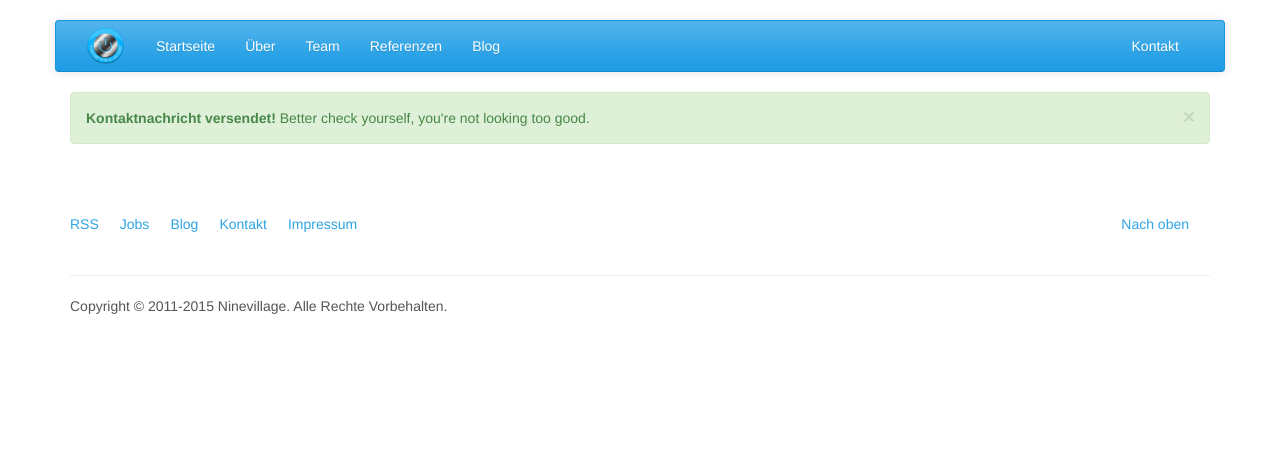
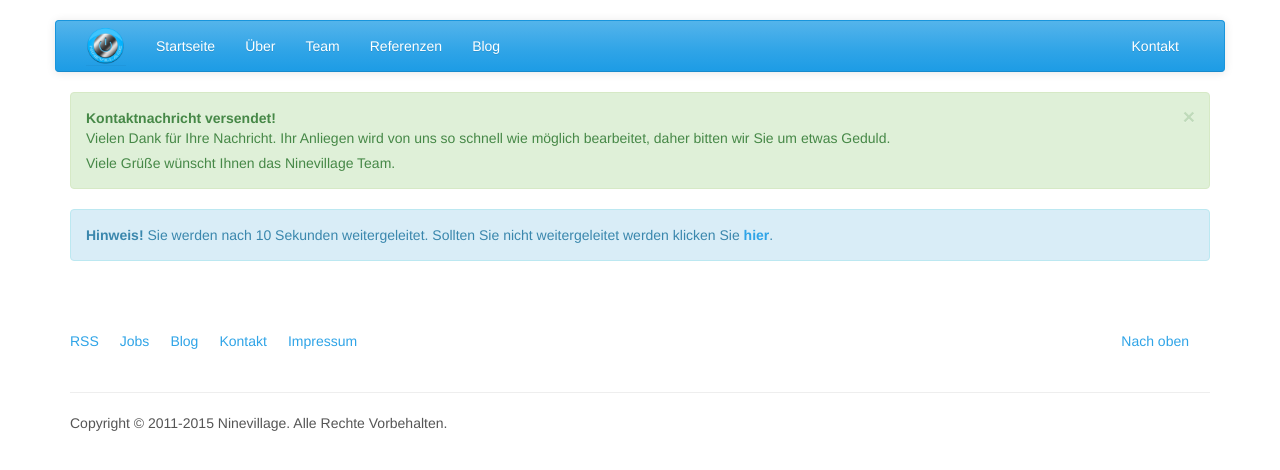
Before and after one commit to Ninevillage/ninevillage.github.io, a Jekyll site: the page built from pages/de/thanks_for_contact.html, in a window 1280 px wide. Shown: the top 470 px of the page. Built offline with Jekyll 4.4.1, drawn with Linux system fonts in a browser that asks for light colours.

Commit message:
update thanks for contact page, email addresses on contact page

```diff
--- a/_config.yml
+++ b/_config.yml
@@ -7,6 +7,11 @@ baseurl: "" # the subpath of your site, e.g. /blog/
 url: "http://www.ninevillage.com" # the base hostname & protocol for your site
 twitter_username: Ninevillage
 github_username:  Ninevillage
+team:
+  matt:
+    email: mn@ninevillage.com
+  asin:
+    email: av@ninevillage.com
 
 # Build settings
 markdown: kramdown
--- a/pages/de/thanks_for_contact.html
+++ b/pages/de/thanks_for_contact.html
@@ -5,6 +5,28 @@ permalink: /kontakt_gesendet/
 ---
 
 <div class="alert alert-success alert-dismissible" role="alert">
-  <button type="button" class="close" data-dismiss="alert" aria-label="Close"><span aria-hidden="true">&times;</span></button>
-  <strong>Kontaktnachricht versendet!</strong> Better check yourself, you're not looking too good.
+  <button type="button" class="close" data-dismiss="alert" aria-label="Close">
+    <span aria-hidden="true">&times;</span>
+  </button>
+  <strong>Kontaktnachricht versendet!</strong>
+  <p>
+    Vielen Dank für Ihre Nachricht. Ihr Anliegen wird von uns so schnell wie
+    möglich bearbeitet, daher bitten wir Sie um etwas Geduld.
+  </p>
+  <p>
+    Viele Grüße wünscht Ihnen das Ninevillage Team.
+  </p>
 </div>
+
+<div class="alert alert-info" role="alert">
+  <strong>Hinweis!</strong> Sie werden nach 10 Sekunden weitergeleitet. Sollten
+  Sie nicht weitergeleitet werden klicken Sie <a href="/"><strong>hier</strong></a>.
+</div>
+
+<script type="text/javascript">
+  $(function() {
+    setTimeout(function() {
+      window.location = "/";
+    }, 10000);
+  });
+</script>
```
Also changed, not shown: pages/de/contact.html (+9 -1 lines).
